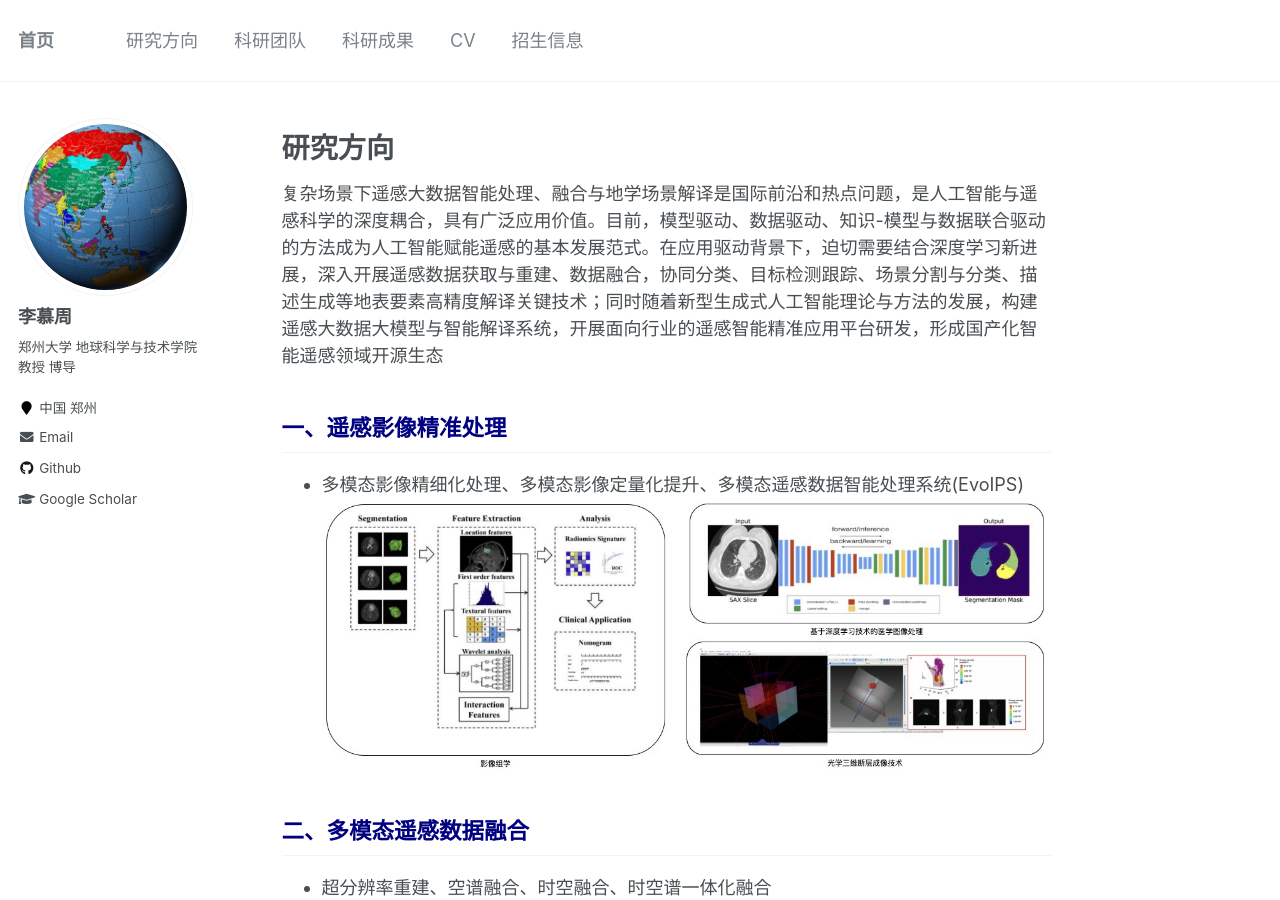
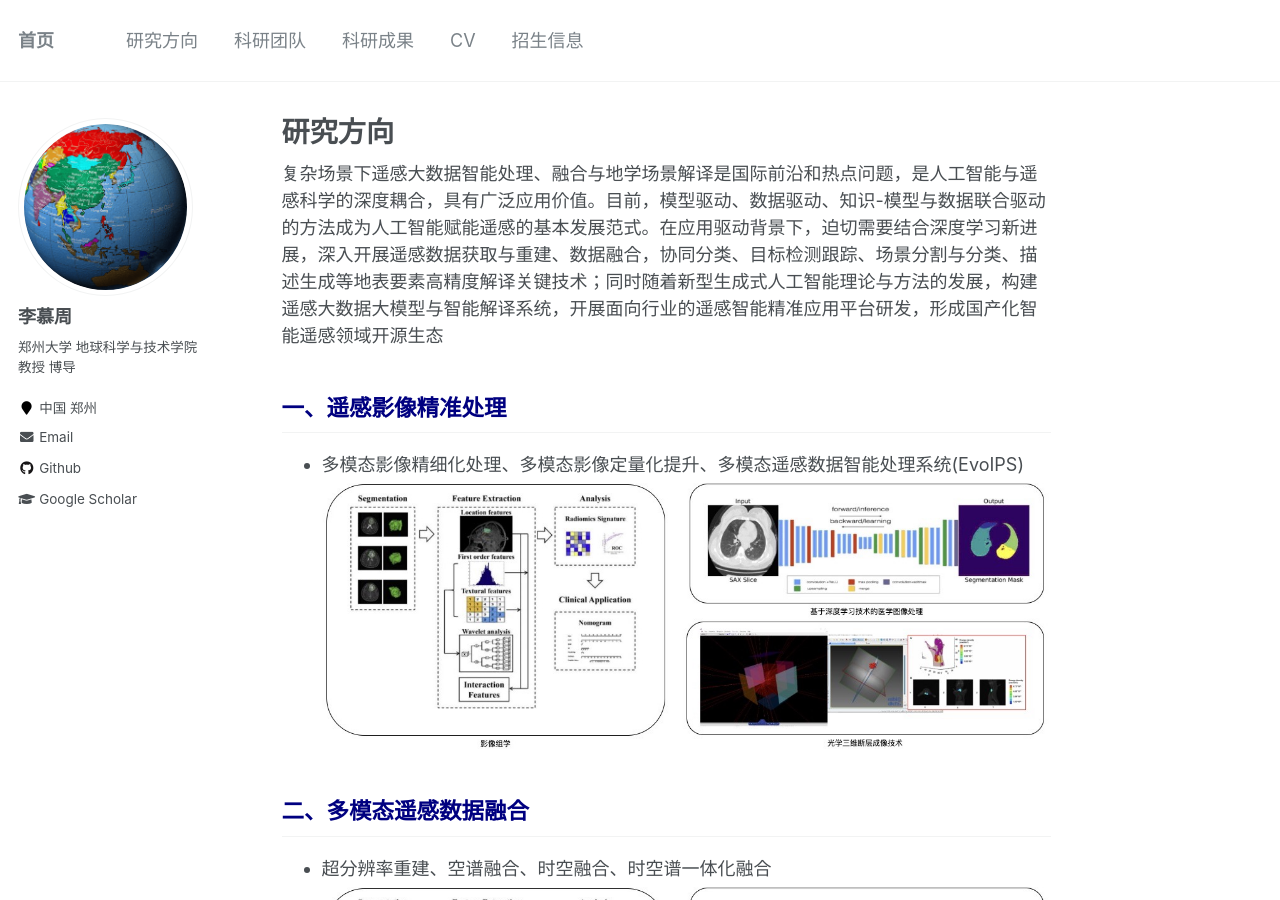
Before and after one commit to aiipslab/aiipslab.github.io, a Jekyll site: the page built from _pages/researchinterests.md, in a window 1280 px wide and 900 px high. Built offline with Jekyll 4.4.1, drawn with Linux system fonts in a browser that asks for light colours.

```diff
--- a/_pages/researchinterests.md
+++ b/_pages/researchinterests.md
@@ -1,11 +1,10 @@
 ---
 layout: single
-title: ""
+title: "研究方向"
 permalink: /researchinterests/
 author_profile: true
 ---
-研究方向
-===
+
 复杂场景下遥感大数据智能处理、融合与地学场景解译是国际前沿和热点问题，是人工智能与遥感科学的深度耦合，具有广泛应用价值。目前，模型驱动、数据驱动、知识-模型与数据联合驱动的方法成为人工智能赋能遥感的基本发展范式。在应用驱动背景下，迫切需要结合深度学习新进展，深入开展遥感数据获取与重建、数据融合，协同分类、目标检测跟踪、场景分割与分类、描述生成等地表要素高精度解译关键技术；同时随着新型生成式人工智能理论与方法的发展，构建遥感大数据大模型与智能解译系统，开展面向行业的遥感智能精准应用平台研发，形成国产化智能遥感领域开源生态
 
 <span style="color: navy">一、遥感影像精准处理</span>
```
